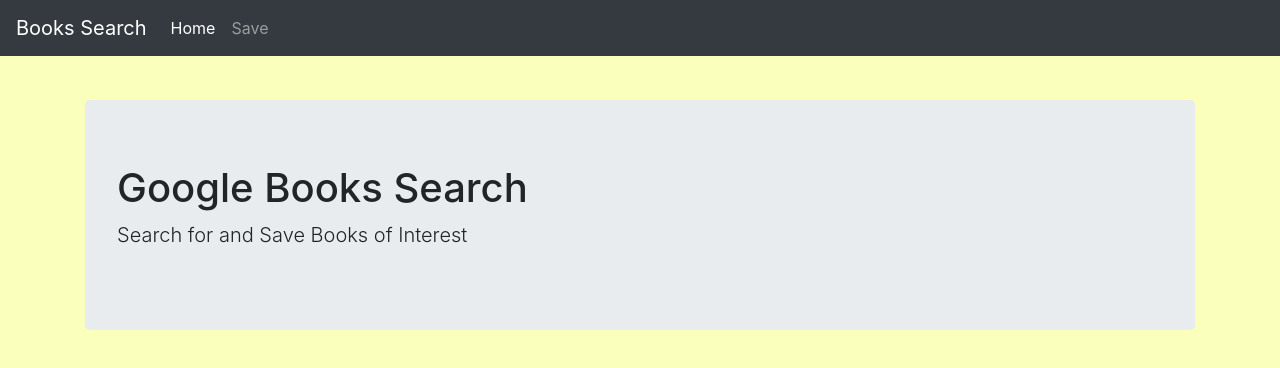
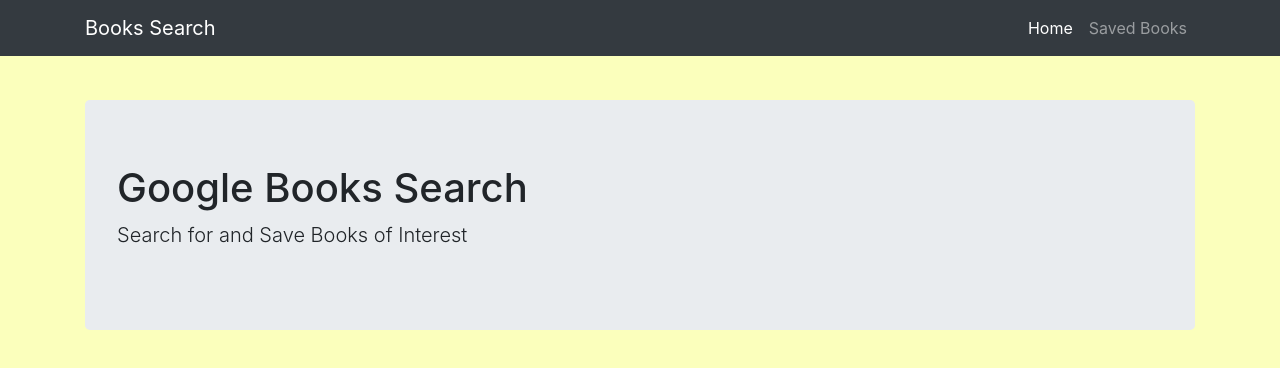
Before and after one commit to Giselesoubeiga/React-Books-Search, a React (Create React App) app in the folder client/: page /saved in a window 1280 px wide. Shown: the top 368 px of the page. Built offline with nearby package versions, Linux system fonts and the light colour scheme; no server answers.

Commit message:
fiexed navbar

```diff
--- a/client/src/Components/navbar.js
+++ b/client/src/Components/navbar.js
@@ -1,10 +1,11 @@
 import React from "react";
-import{Link} from "react-router-dom"
+import { Link } from "react-router-dom";
 
 function navbar() {
   return (
     <div>
       <nav className="navbar navbar-expand-md navbar-dark fixed-top bg-dark mb-5">
+        <div className="container">
           <Link className="navbar-brand" to="/">
             Books Search
           </Link>
@@ -20,30 +21,28 @@
             <span className="navbar-toggler-icon"></span>
           </button>
           <div className="collapse navbar-collapse" id="navbarCollapse">
-          <ul className="navbar-nav mr-auto">
+            <ul className="navbar-nav ml-auto">
               <li className="nav-item active">
-              <a className="nav-link" href="#">
+                <Link className="nav-link" to="/">
                   Home <span className="sr-only">(current)</span>
-              </a>
+                </Link>
               </li>
               <li className="nav-item">
                 <Link className="nav-link" to="/saved">
-                Save
+                  Saved Books
                 </Link>
               </li>
-
             </ul>
           </div>
+        </div>
       </nav>
+
       <div className="container">
         <div className="jumbotron">
           <h1>Google Books Search</h1>
-        <p className="lead">
-        Search for and Save Books of Interest
-        </p>
+          <p className="lead">Search for and Save Books of Interest</p>
         </div>
       </div>
-
     </div>
   );
 }
```
Lines whose indentation alone changed are shown as unchanged.
